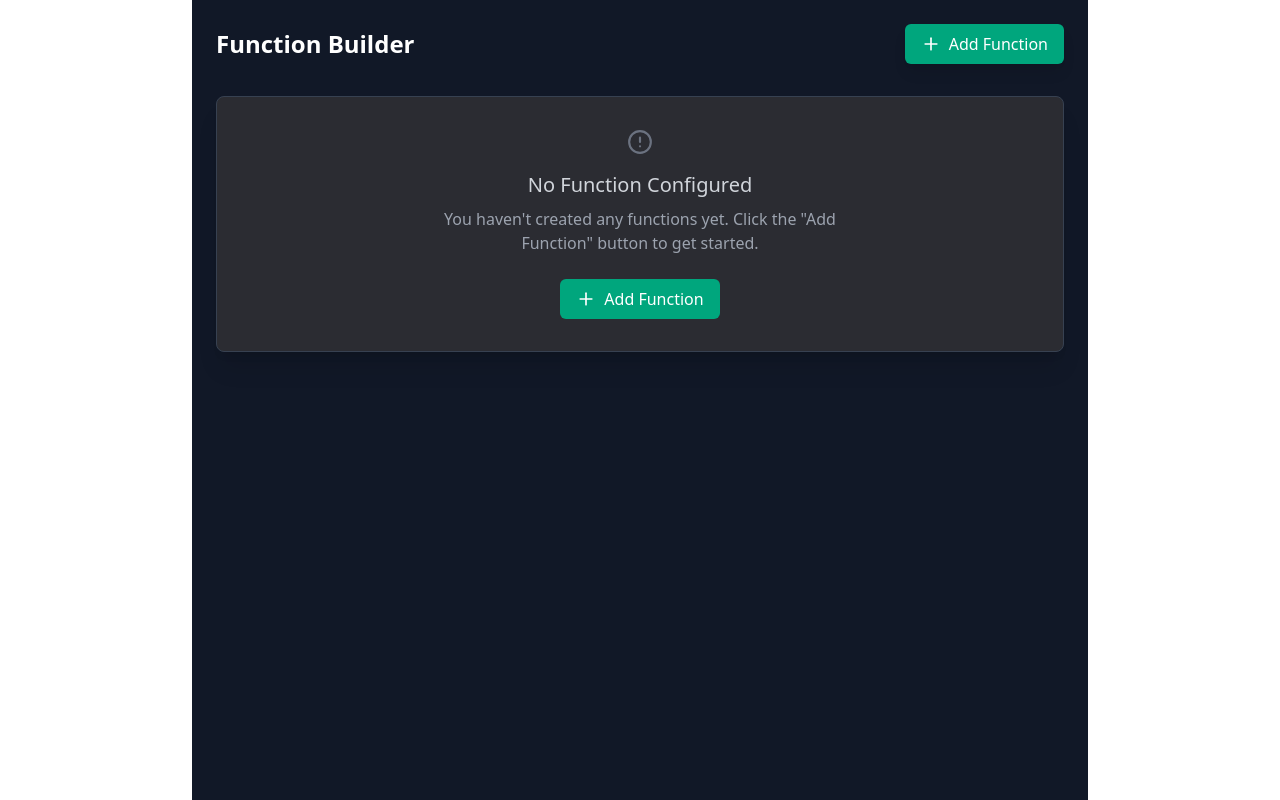
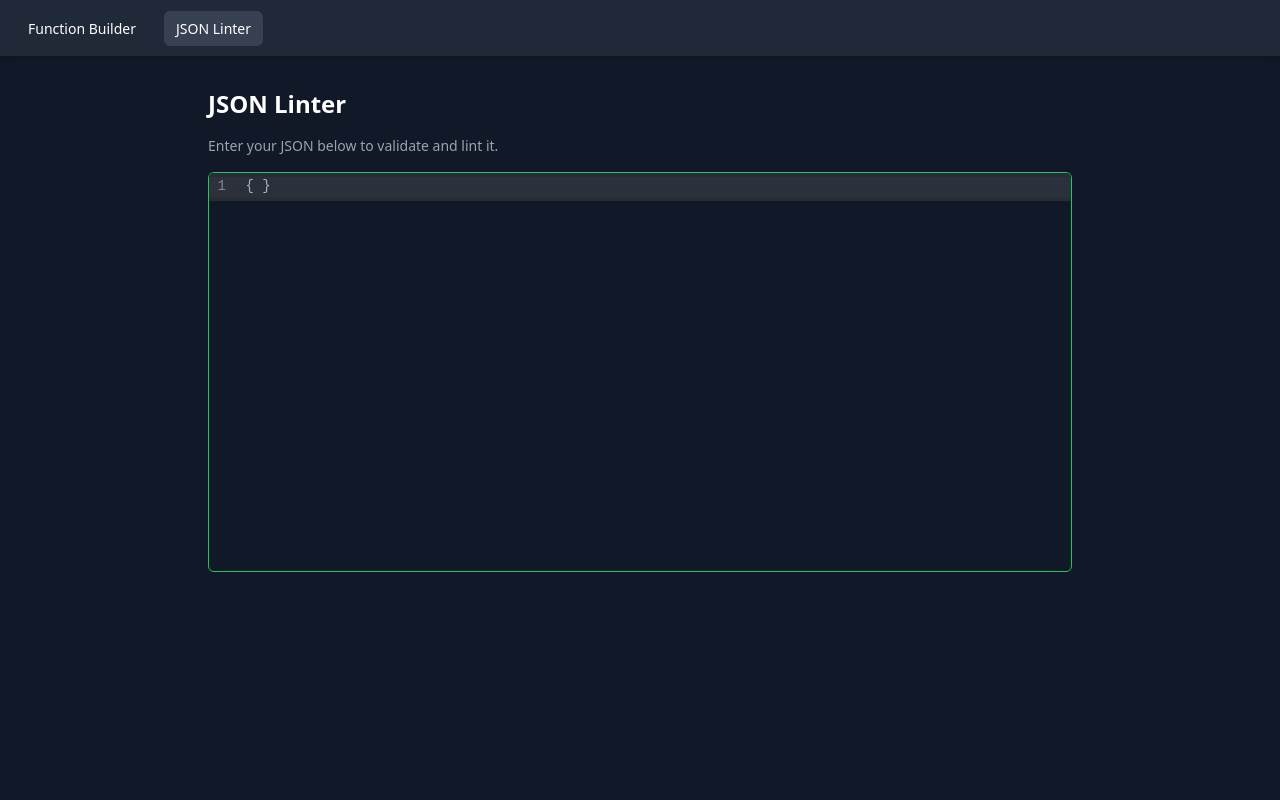
Before and after one commit to pavankapoor31/json-editor, a React (Vite) app: page /json-linter in a window 1280 px wide. Built offline with nearby package versions, Linux system fonts and the light colour scheme.

Commit message:
feat(pages): added routes for linter

```diff
--- a/src/App.tsx
+++ b/src/App.tsx
@@ -1,14 +1,30 @@
-import React from 'react';
-import { FunctionBuilder } from './pages/FunctionBuilder/FunctionBuilder';
+import React, { Suspense, lazy } from 'react';
+import { BrowserRouter as Router, Routes, Route } from 'react-router-dom';
+import NavBar from './components/NavBar/NavBar'; // New NavBar component
 import './index.css';
+
+const FunctionBuilder = lazy(() => import('./pages/FunctionBuilder/FunctionBuilder'));
+const JsonLinter = lazy(() => import('./pages/JsonLinter/JsonLinter'));
 
 const App: React.FC = () => {
   return (
-    <div className="app-container">
-      <main>
-        <FunctionBuilder />
-      </main>
-    </div>
+    <Router>
+      <div className="app-container bg-gray-900 min-h-screen h-screen overflow-hidden flex flex-col">
+        {/* Navigation Bar */}
+        <NavBar />
+
+        {/* Main Content */}
+        <main className="flex-1 p-4 overflow-auto">
+          <Suspense fallback={<div className="text-white text-center">Loading...</div>}>
+            <Routes>
+              <Route path="/json-linter" element={<JsonLinter />} />
+              <Route path="/" element={<FunctionBuilder />} />
+              <Route path="*" element={<div className="text-white">404 - Page Not Found</div>} />
+            </Routes>
+          </Suspense>
+        </main>
+      </div>
+    </Router>
   );
 };
 
--- /dev/null
+++ b/src/components/NavBar/NavBar.tsx
@@ -0,0 +1,37 @@
+import React from 'react';
+import { NavLink } from 'react-router-dom';
+
+const NavBar: React.FC = () => {
+  return (
+    <nav className="bg-gray-800 p-4 shadow-md">
+      <ul className="flex space-x-4">
+        <li>
+          <NavLink
+            to="/"
+            className={({ isActive }) =>
+              `text-white px-3 py-2 rounded-md text-sm font-medium transition-colors ${
+                isActive ? 'bg-gray-700' : 'hover:bg-gray-600'
+              }`
+            }
+          >
+            Function Builder
+          </NavLink>
+        </li>
+        <li>
+          <NavLink
+            to="/json-linter"
+            className={({ isActive }) =>
+              `text-white px-3 py-2 rounded-md text-sm font-medium transition-colors ${
+                isActive ? 'bg-gray-700' : 'hover:bg-gray-600'
+              }`
+            }
+          >
+            JSON Linter
+          </NavLink>
+        </li>
+      </ul>
+    </nav>
+  );
+};
+
+export default NavBar;
--- /dev/null
+++ b/src/pages/JsonLinter/JsonLinter.tsx
@@ -0,0 +1,43 @@
+import React, { useState } from 'react';
+import { CodeEditor } from '../../components';
+import { ErrorDisplay } from '../../components';
+
+const JsonLinter: React.FC = () => {
+  const [value, setValue] = useState<string>('{ }');
+  const [error, setError] = useState<string | null>(null);
+
+  const validateJson = (jsonString: string) => {
+    try {
+      JSON.parse(jsonString);
+      setError(null);
+    } catch (e) {
+      if (e instanceof Error) {
+        setError(e.message);
+      }
+    }
+  };
+
+  const handleChange = (newValue: string) => {
+    setValue(newValue);
+    validateJson(newValue);
+  };
+
+  return (
+    <div className="max-w-4xl mx-auto p-4">
+      <h1 className="text-2xl font-bold text-white mb-4">JSON Linter</h1>
+      <p className="text-sm text-gray-400 mb-4">
+        Enter your JSON below to validate and lint it.
+      </p>
+      <CodeEditor
+        value={value}
+        onChange={handleChange}
+        error={error}
+        height="auto"
+        className='min-h-[400px]'
+      />
+      {error && <ErrorDisplay error={error} showInfo={false}/>}
+    </div>
+  );
+};
+
+export default JsonLinter;
```
Also changed, not shown: package.json (+4 -3 lines), 1 other file (tests, documents, lock files or other folders).
